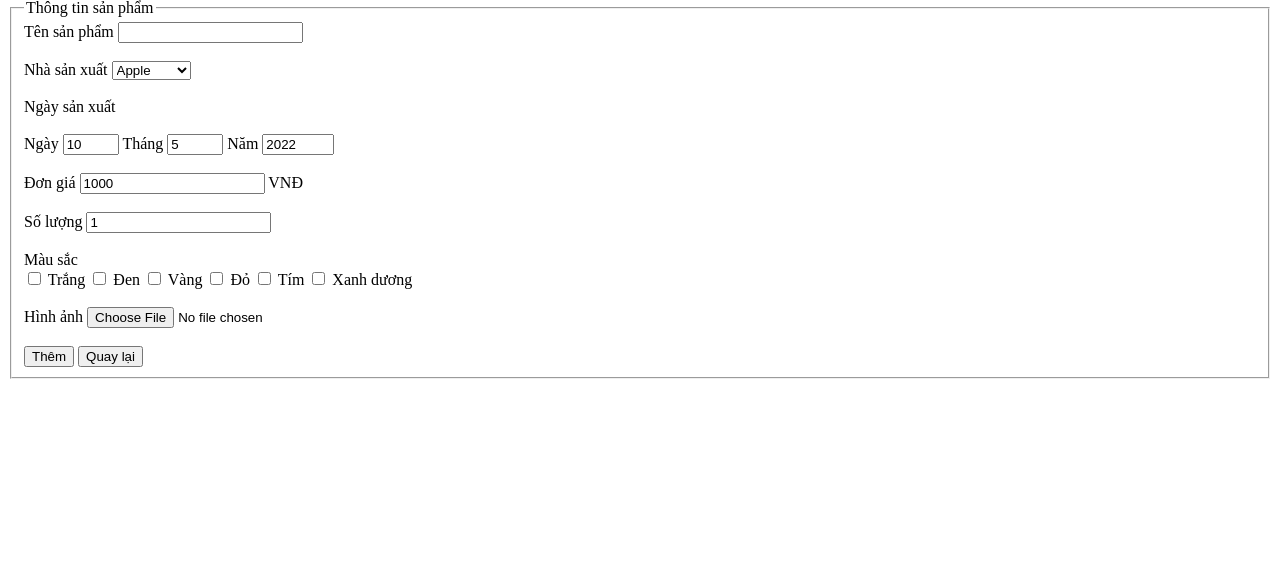
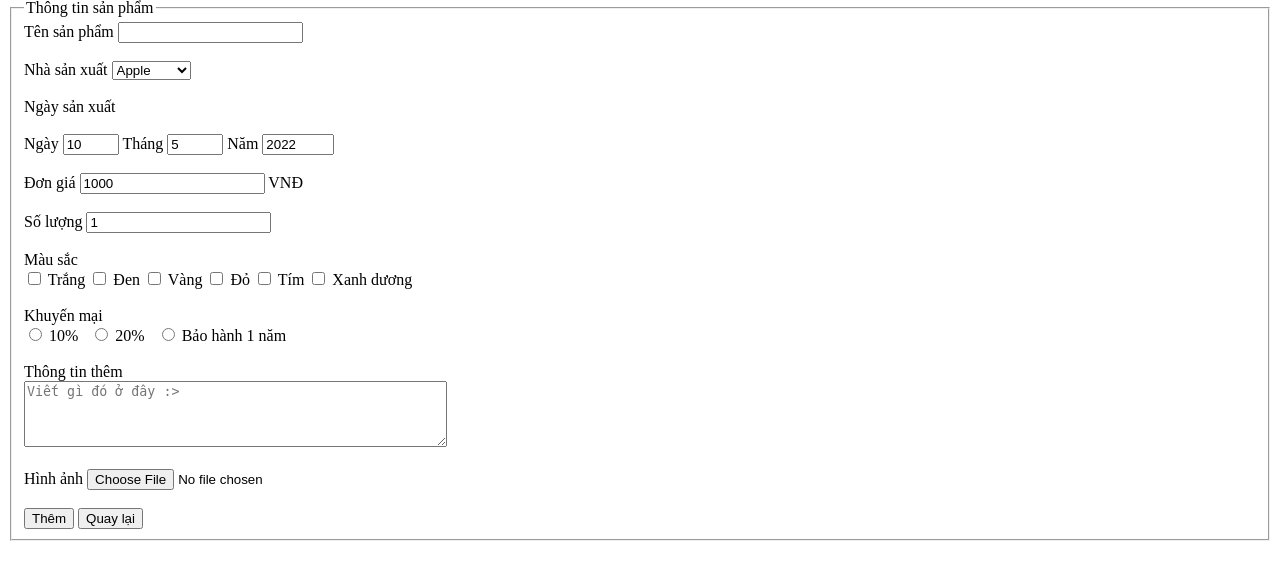
Before and after one commit to haduc25/web_ontap, a PHP site: page /index_create in a window 1280 px wide. Shown: the part 68-648 px from the top of the page. Run offline with PHP 8.4, Linux system fonts and the light colour scheme.

Commit message:
commit khuyen mai & ttthem create is done

```diff
--- a/webmvc/Controllers/ProductController.php
+++ b/webmvc/Controllers/ProductController.php
@@ -23,12 +23,28 @@ class ProductController
         $_dongia = $_POST['dongia'];
         $_soluong = $_POST['soluong'];
         //mau sac
-        $colors = $_POST['mausac'];
-        foreach ($colors as $color)
+        if(isset($_POST['mausac']))
         {
-            $_arrColor[] = $color;
+            $colors = $_POST['mausac'];
+            foreach ($colors as $color)
+            {
+                $_arrColor[] = $color;
+            }
+            $_mausac = implode(", ", $_arrColor); //convert array to string
+        }else
+        {
+            $_mausac = null;
         }
-        $_mausac = implode(", ", $_arrColor); //convert array to string
+
+        //khuyenmai
+        // var_dump($_POST['khuyenmai']); exit;
+        if(isset($_POST['khuyenmai']))
+            $_khuyenmai = $_POST['khuyenmai'];
+        else
+            $_khuyenmai = null;
+
+        //thongtinthem
+        $_thongtinthem = $_POST['thongtinthem'];
 
         //date
         if(intval($_day) < 10)
@@ -106,6 +122,8 @@ class ProductController
         $prds->dongia = $_dongia;
         $prds->soluong = $_soluong;
         $prds->mausac = $_mausac;
+        $prds->khuyenmai = $_khuyenmai;
+        $prds->thongtinthem = $_thongtinthem;
         $prds->insert();
 
 
--- a/webmvc/Models/Products.php
+++ b/webmvc/Models/Products.php
@@ -6,7 +6,7 @@ class Products extends ModelConfig
 {
     public $tName = 'tbl_sanpham';
     public $tName2 = 'tbl_nhasx';
-    public $columns = ['ma_sp', 'ten_sp', 'ma_nhasx', 'hinhanh', 'ngaysanxuat', 'dongia', 'soluong', 'mausac'];
+    public $columns = ['ma_sp', 'ten_sp', 'ma_nhasx', 'hinhanh', 'ngaysanxuat', 'dongia', 'soluong', 'mausac', 'khuyenmai', 'thongtinthem'];
     public $columns2 = ['ma_nhasx', 'ten_nhasx'];
 }
 
--- a/webmvc/Views/create.php
+++ b/webmvc/Views/create.php
@@ -62,17 +62,31 @@
                 <label for="">Màu sắc</label>
                 <br>
                 <input type="checkbox" name="mausac[]" value="Trắng">
-                <label for="vehicle1"> Trắng</label>
+                <label for=""> Trắng</label>
                 <input type="checkbox" name="mausac[]" value="Đen">
-                <label for="vehicle2"> Đen</label>
+                <label for=""> Đen</label>
                 <input type="checkbox" name="mausac[]" value="Vàng">
-                <label for="vehicle2"> Vàng</label>
+                <label for=""> Vàng</label>
                 <input type="checkbox" name="mausac[]" value="Đỏ">
-                <label for="vehicle2"> Đỏ</label>
+                <label for=""> Đỏ</label>
                 <input type="checkbox" name="mausac[]" value="Tím">
-                <label for="vehicle2"> Tím</label>
+                <label for=""> Tím</label>
                 <input type="checkbox" name="mausac[]" value="Xanh dương">
-                <label for="vehicle2"> Xanh dương</label>
+                <label for=""> Xanh dương</label>
+
+                <br>
+                <br>
+                <label for="">Khuyến mại</label>
+                <br>
+                <input type="radio" name="khuyenmai" value="10%"> 10%
+                <input type="radio" name="khuyenmai" value="20%"> 20%
+                <input type="radio" name="khuyenmai" value="Bảo hành 1 năm"> Bảo hành 1 năm
+
+                <br>
+                <br>
+                <label for="">Thông tin thêm</label>
+                <br>
+                <textarea name="thongtinthem" rows="4" cols="50" placeholder="Viết gì đó ở đây :>"></textarea>
 
                 <br>
                 <br>
```
